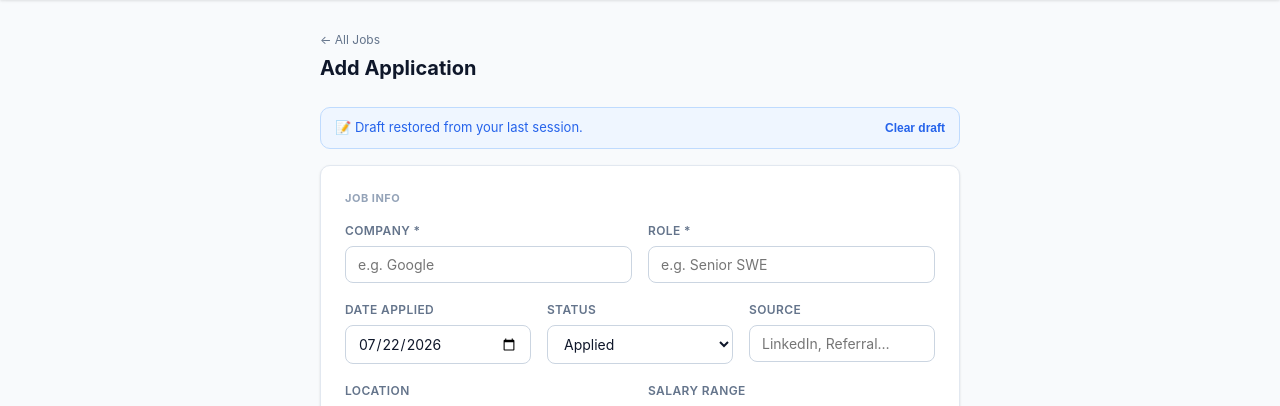
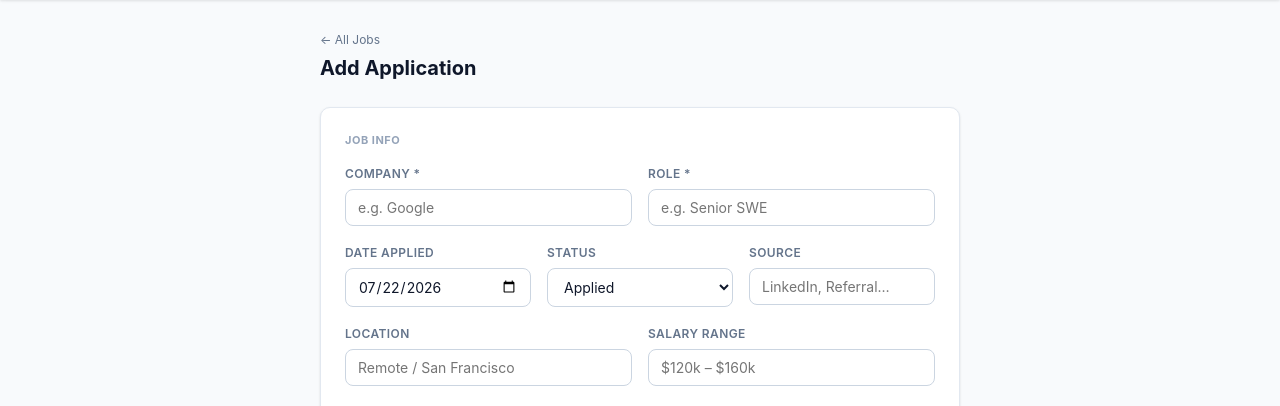
Before and after one commit to sananakther6642/JobApplicatonTracker, a Flask app: page /add in a window 1280 px wide. Shown: the part 56-462 px from the top of the page. Run offline with Flask 3, Linux system fonts and the light colour scheme.

Commit message:
Fix 3 bugs: draft banner always visible, offers.html JS syntax error on mouseout, init_db called only on __main__

```diff
--- a/app.py
+++ b/app.py
@@ -1140,6 +1140,7 @@ def stats():
     )
 
 
+init_db()
+
 if __name__ == "__main__":
-    init_db()
     app.run(debug=True, port=5050)
--- a/templates/add_job.html
+++ b/templates/add_job.html
@@ -11,7 +11,7 @@
   </div>
 
   <!-- Draft restored banner -->
-  <div id="draft-banner" style="display:none;background:var(--accent-light);border:1px solid #bfdbfe;border-radius:var(--radius);padding:10px 14px;margin-bottom:16px;font-size:13px;color:var(--accent);display:flex;align-items:center;justify-content:space-between">
+  <div id="draft-banner" style="display:none;background:var(--accent-light);border:1px solid #bfdbfe;border-radius:var(--radius);padding:10px 14px;margin-bottom:16px;font-size:13px;color:var(--accent);align-items:center;justify-content:space-between">
     <span>📝 Draft restored from your last session.</span>
     <button onclick="clearDraft()" style="background:none;border:none;color:var(--accent);cursor:pointer;font-size:12px;font-weight:600">Clear draft</button>
   </div>
--- a/templates/offers.html
+++ b/templates/offers.html
@@ -34,7 +34,7 @@
     {% for job in offer_jobs %}
     <tr style="border-bottom:1px solid var(--border);{% if job.id == highest_id %}background:#f0fdf4;{% endif %}transition:background 0.15s"
         onmouseover="this.style.background='{% if job.id == highest_id %}#dcfce7{% else %}var(--bg){% endif %}'"
-        onmouseout="this.style.background='{% if job.id == highest_id %}#f0fdf4{% else %}''{% endif %}'">
+        onmouseout="this.style.background='{% if job.id == highest_id %}#f0fdf4{% endif %}'">
       <td style="padding:12px 14px;font-weight:700">
         {{ job.company }}
         {% if job.id == highest_id %}
```
